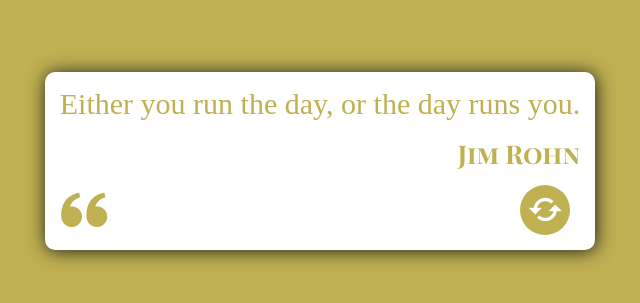
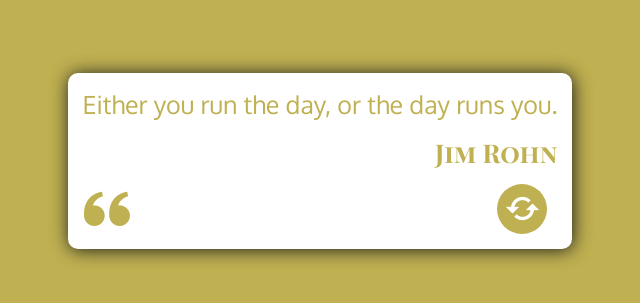
Before and after one commit to MdzEdgar/reactjs-entregable01, a React (Vite) app: page / in a window 1280 px wide. Shown: the part 239-542 px from the top of the page, without its empty margins (320-960 px from the left). Built offline with nearby package versions, Linux system fonts and the light colour scheme.

Commit message:
Correción de fuentes.

```diff
--- a/src/App.css
+++ b/src/App.css
@@ -18,8 +18,8 @@
 }
 
 p.quoteBox__quote{
-  font-size: 30px;
-  font-family: 'Texturina', serif;
+  font-size: 25px;
+  font-family: 'Oxygen', sans-serif;
 }
 
 .quoteBox__author{
```
